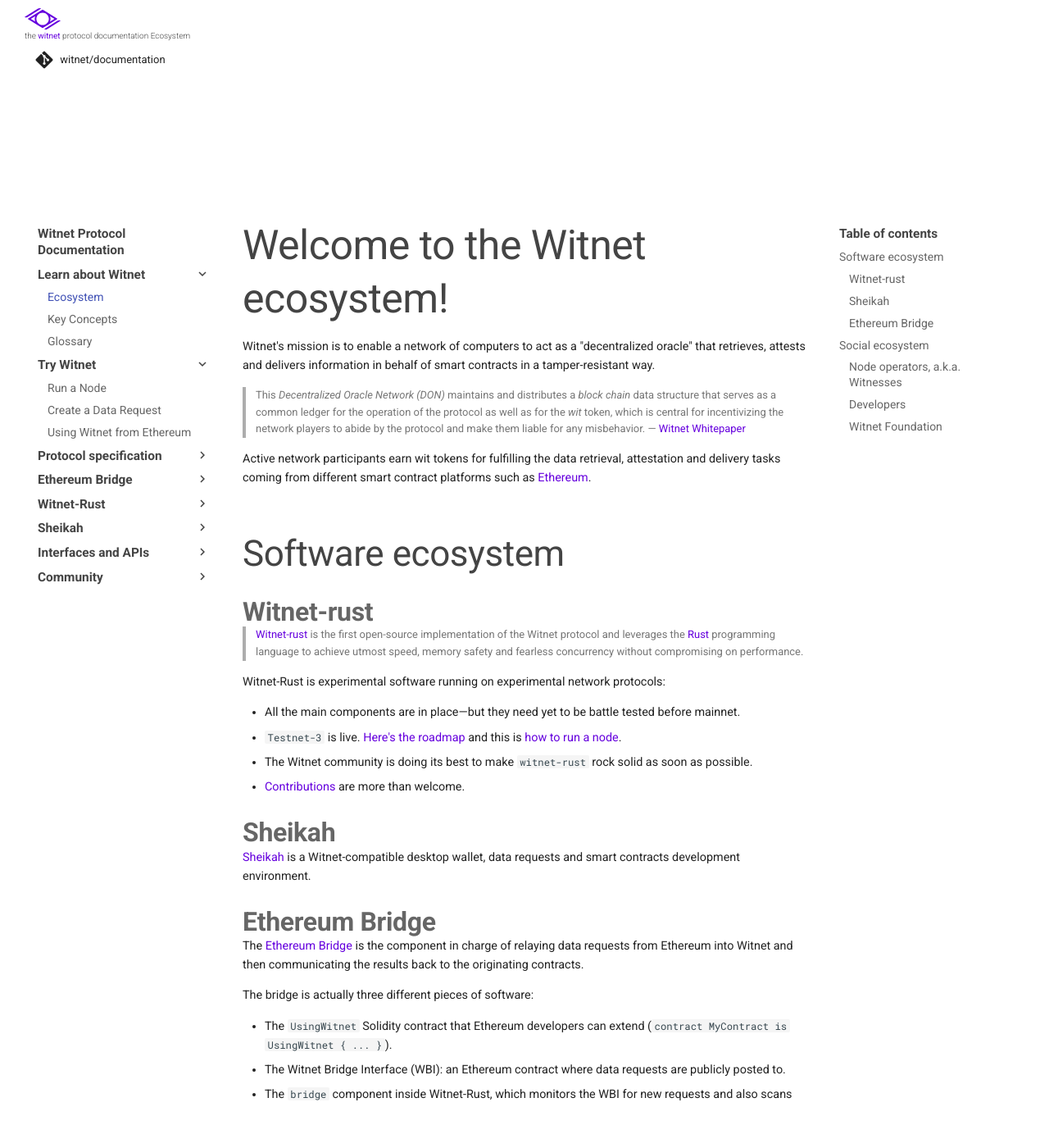
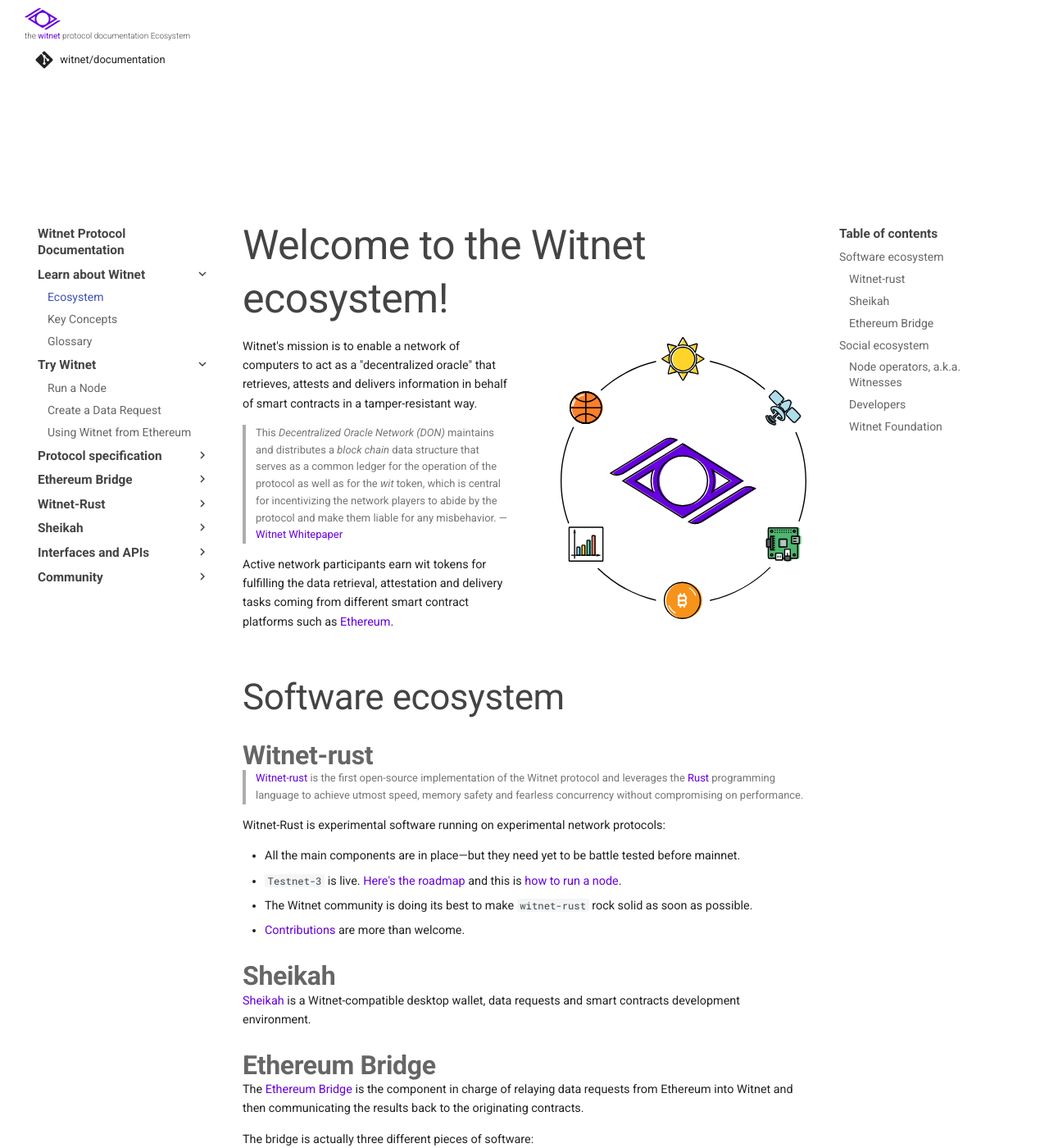
Before and after one commit to witnet/documentation, an MkDocs documentation site: the page built from docs/index.md, in a window 1280 px wide and 1400 px high. Shown: the whole window at 82% size. Built offline with MkDocs 1.6.1 and Material for MkDocs 9.7.7, drawn with Linux system fonts in a browser that asks for light colours; comment, search, counter and statistics services are not loaded.

Commit message:
feat: add APIs illustration in the front page

```diff
--- a/docs/extra.css
+++ b/docs/extra.css
@@ -74,3 +74,48 @@
 .md-typeset p, .md-typeset ul, .md-typeset ol, .md-typeset blockquote {
     font-size: .9em;
 }
+
+@media only screen and (min-width: 960px) {
+    img[alt$=">"] {
+        float: right;
+        margin-bottom: 1rem;
+    }
+
+    img[alt$="<"] {
+        float: left;
+    }
+
+    img[alt$="><"] {
+        display: block;
+        max-width: 100%;
+        height: auto;
+        margin: auto;
+        float: none!important;
+    }
+
+    img[alt$="|>"] {
+        margin-left: 3rem;
+    }
+
+    img[alt*=small] {
+        width: 150px;
+    }
+
+    img[alt*=medium] {
+        width: 300px;
+    }
+
+    img[alt*=big] {
+        width: 100%;
+    }
+}
+
+@media only screen and (max-width: 959px) {
+    article img {
+        display: block;
+        max-width: 100%;
+        height: auto;
+        margin: auto;
+        float: none!important;
+    }
+}
--- a/docs/index.md
+++ b/docs/index.md
@@ -84,6 +86,7 @@ can:
 funding the development of Witnet-Rust and Sheikah, as well as fostering
 the thriving ecosystem around the Witnet protocol.
 
+[apis-illustration]: assets/images/APIs.svg
 [contributing]: community/contributing.md
 [ethereum]: https://ethereum.org
 [foundation]: https://witnet.foundation
```
Also changed, not shown: other parts of docs/index.md (+2 -0 lines), docs/assets/images/APIs.svg (added).
